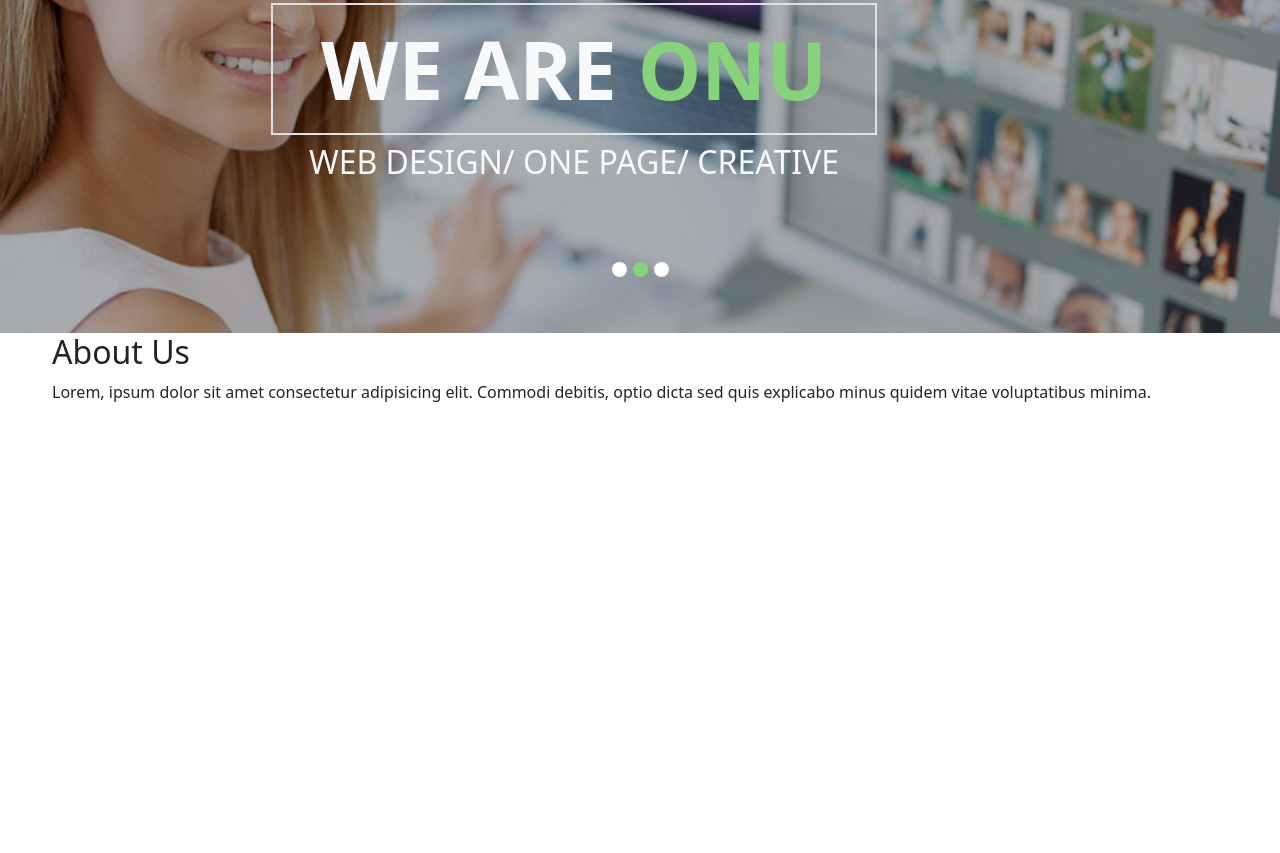
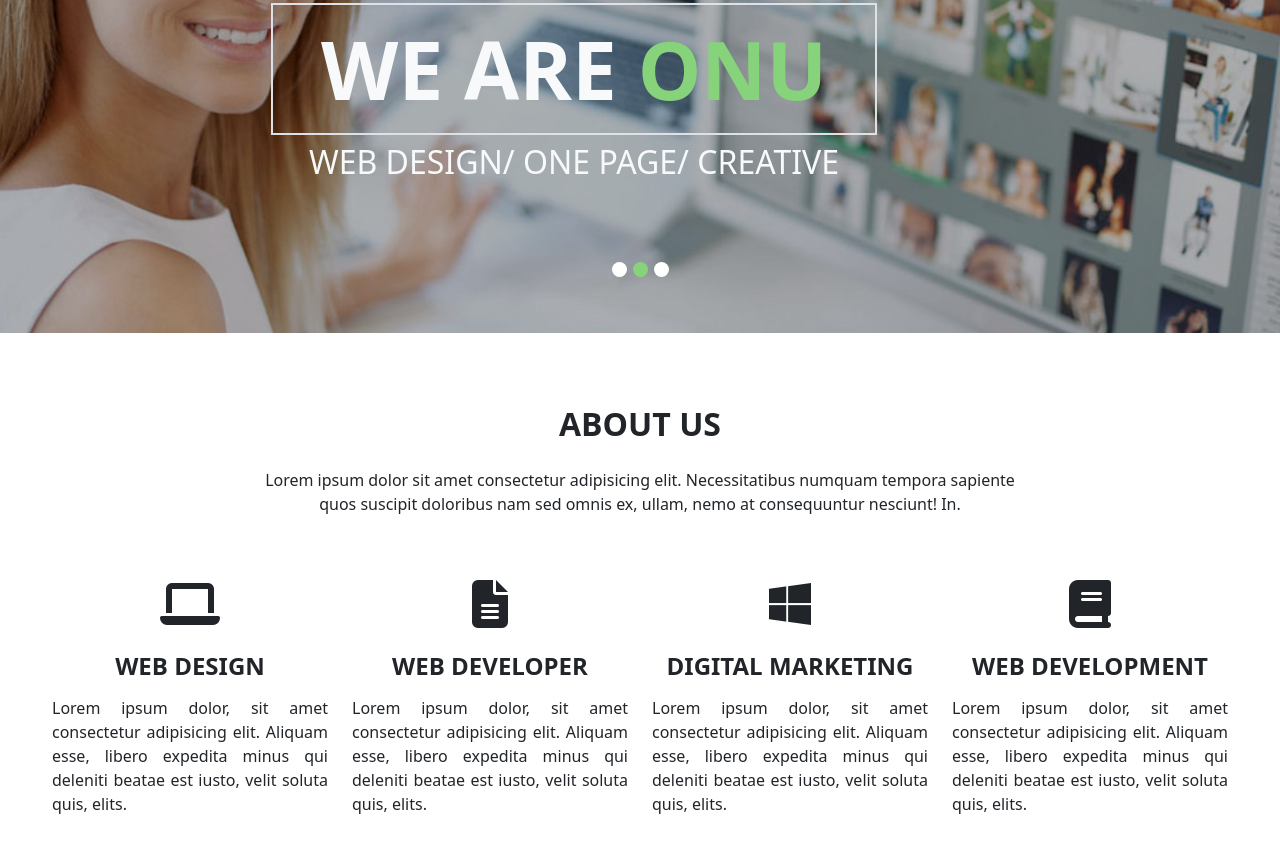
Before and after one commit to TJMonisha073/Onu_PSD_TO_HTML, a plain HTML site: page index.html in a window 1280 px wide. Shown: the part 281-1134 px from the top of the page. Before the commit the page ends 800 px from the top, so only its background shows below. Drawn offline with nearby package versions, Linux system fonts and the light colour scheme.

Commit message:
about section update

```diff
--- a/assets/css/responsive.css
+++ b/assets/css/responsive.css
@@ -1,3 +1,5 @@
+/* Extra Small To Medium */
+
 @media (min-width: 0px) and (max-width: 991px) {
     /* Navbar Section Start */
     .navbar {
@@ -14,5 +16,18 @@
         margin-left: auto;
     }
     /* Navbar Section End */
+    /* about us section start */
+    .content-item h3 {
+        font-size: 16px;
+    }
+    /* about us section end  */
+}
 
+
+/* Medium To Large */
+
+@media (min-width: 991px) and (max-width: 1200px) {
+    .content-item h3 {
+        font-size: 20px;
+    }
 }
--- a/assets/css/style.css
+++ b/assets/css/style.css
@@ -9,7 +9,7 @@
 }
 
 .container {
-    min-width: 300px;
+    min-width: 400px;
     max-width: 1200px;
 }
 
@@ -25,7 +25,7 @@
         /* 2nd way start  */
 header {
     background: linear-gradient(rgba(0,0,0,0.3), rgba(0,0,0,0.3)) ,url(../photos/banner.jpg) no-repeat;
-    /* background-size: cover; */
+    background-size: cover;
 }
         /* 2nd way end  */
 /* Navbar Section Start */
@@ -70,3 +70,17 @@ header {
 
 /* Banner Section End */
 /* Header Section End */
+/* About Us Section Start */
+
+.content-item {
+    cursor: pointer;
+}
+.content-item i,
+.content-item h3 {
+    transition: var(--transition);
+}
+.content-item:hover i,
+.content-item:hover h3 {
+    color: var(--brand-color);
+}
+/* About Us Section End */
--- a/index.html
+++ b/index.html
@@ -97,23 +97,50 @@
   </header>
   <!-- Header Section End  -->
   <!-- About Us Section Start -->
-  <section class="about-us-section">
+  <section class="about-us-section py-5">
     <div class="container">
       <!-- title area start -->
       <div class="row">
-        <div class="col-12">
-          <div class="title">
-            <h2>About Us</h2>
-            <p>Lorem, ipsum dolor sit amet consectetur adipisicing elit. Commodi debitis, optio dicta sed quis explicabo minus quidem vitae voluptatibus minima.</p>
+        <div class="col-12 offset-0 col-md-8 offset-md-2">
+          <div class="title text-center">
+            <h2 class="fw-bold text-uppercase mt-4">About Us</h2>
+            <p class="mt-4">Lorem ipsum dolor sit amet consectetur adipisicing elit. Necessitatibus numquam tempora sapiente quos suscipit doloribus nam sed omnis ex, ullam, nemo at consequuntur nesciunt! In.</p>
           </div>
         </div>
       </div>
       <!-- title area end -->
       <!-- content area start -->
-      <div class="row">
-        <div class="col-12">
-          <div class="content-area">
+      <div class="row mt-4 mb-3 gy-4">
+          <div class="col-12 col-sm-6 col-md-3">
+            <div class="content-item text-center">
+              <i class="fa-solid fa-laptop fa-3x"></i>
+              <h3 class=" h4 fw-bold mt-4 mb-3 text-uppercase">Web Design</h3>
+              <p class="text-justify">Lorem ipsum dolor, sit amet consectetur adipisicing elit. Aliquam esse, libero expedita minus qui deleniti beatae est iusto, velit soluta quis, elits.</p>
+            </div>
+          </div>
+          <div class="col-12 col-sm-6 col-md-3">
+            <div class="content-item text-center">
+              <i class="fa-solid fa-file-lines fa-3x"></i>
+              <h3 class="h4 fw-bold mt-4 mb-3 text-uppercase">Web Developer</h3>
+              <p class="text-justify">Lorem ipsum dolor, sit amet consectetur adipisicing elit. Aliquam esse, libero expedita minus qui deleniti beatae est iusto, velit soluta quis, elits.</p>
+            </div>
+          </div>
+          <div class="col-12 col-sm-6 col-md-3">
+            <div class="content-item text-center">
+              <i class="fa-brands fa-windows fa-3x"></i>
+              <h3 class="h4 fw-bold mt-4 mb-3 text-uppercase">Digital Marketing</h3>
+              <p class="text-justify">Lorem ipsum dolor, sit amet consectetur adipisicing elit. Aliquam esse, libero expedita minus qui deleniti beatae est iusto, velit soluta quis, elits.</p>
+            </div>
+          </div>
+          <!-- <div class="col-12 col-sm-6 col-md-4 d-md-none col-lg-3 d-lg-block"> -->
+          <!-- <div class="col-12 col-sm-6 col-md-6 offset-md-3 col-lg-3 offset-lg-0"> -->
 
+          <div class="col-12 col-sm-6 col-md-3">
+            <div class="content-item text-center">
+              <i class="fa-solid fa-book fa-3x"></i>
+              <h3 class=" h4 fw-bold mt-4 mb-3 text-uppercase">Web Development</h3>
+              <p class="text-justify">Lorem ipsum dolor, sit amet consectetur adipisicing elit. Aliquam esse, libero expedita minus qui deleniti beatae est iusto, velit soluta quis, elits.</p>
+            </div>
           </div>
         </div>
       </div>
```
